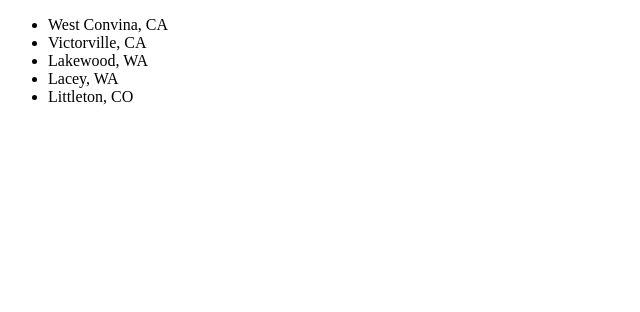
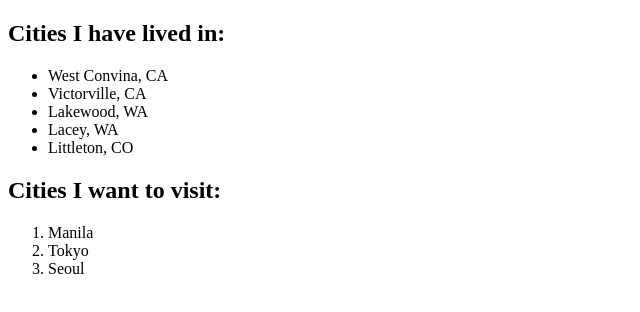
Before and after one commit to PWDullano/htmlExercise, a plain HTML site: page index.html in a window 1280 px wide. Shown: the whole page, without its empty margins (0-640 px from the left). Drawn offline with Linux system fonts and the light colour scheme.

Commit message:
Added OL of cities

```diff
--- a/index.html
+++ b/index.html
@@ -5,6 +5,7 @@
   <title>Intro to HTML</title>
 </head>
 <body>
+  <h2>Cities I have lived in:</h2>
     <ul>
       <li>West Convina, CA</li>
       <li>Victorville, CA</li>
@@ -12,6 +13,12 @@
       <li>Lacey, WA</li>
       <li>Littleton, CO</li>
     </ul>
+  <h2>Cities I want to visit:</h2>
+    <ol>
+      <li>Manila</li>
+      <li>Tokyo</li>
+      <li>Seoul</li>
+    </ol>
 
 </body>
 </html>
```
Lines whose indentation alone changed are shown as unchanged.
